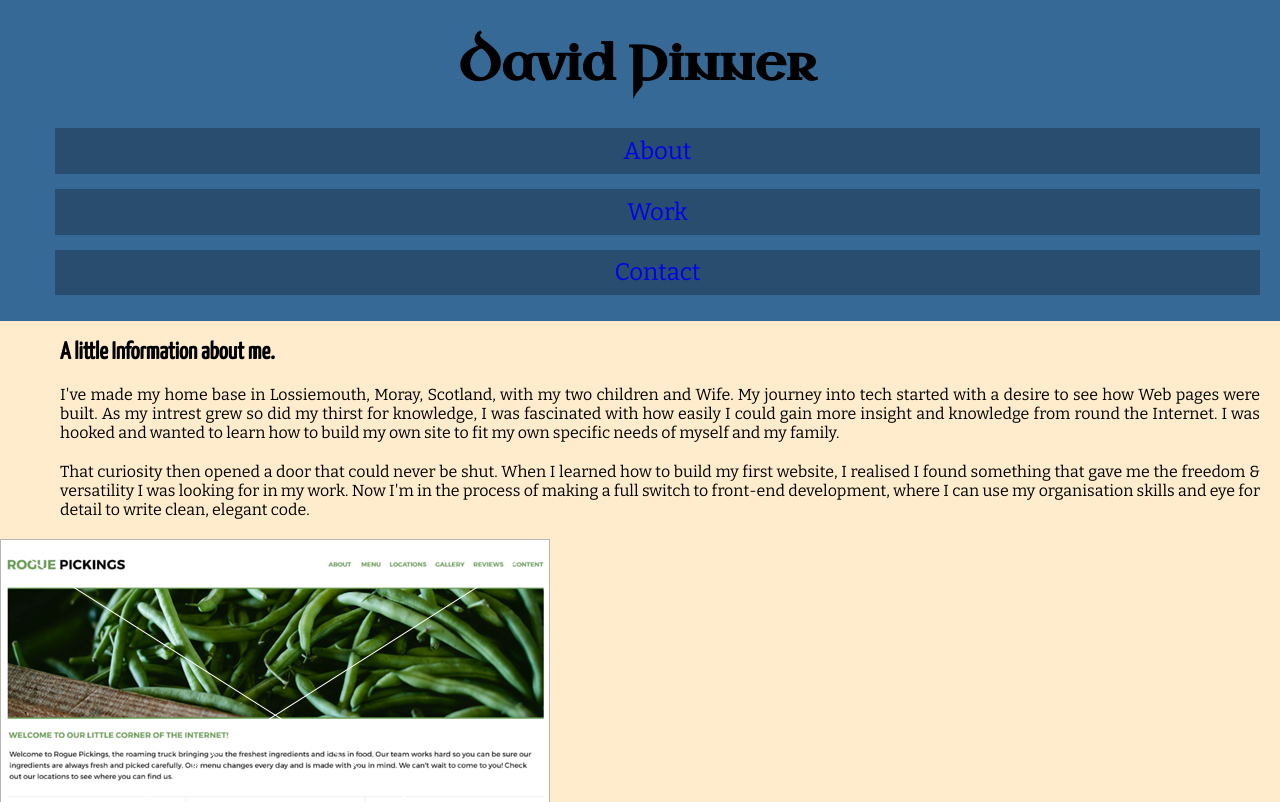
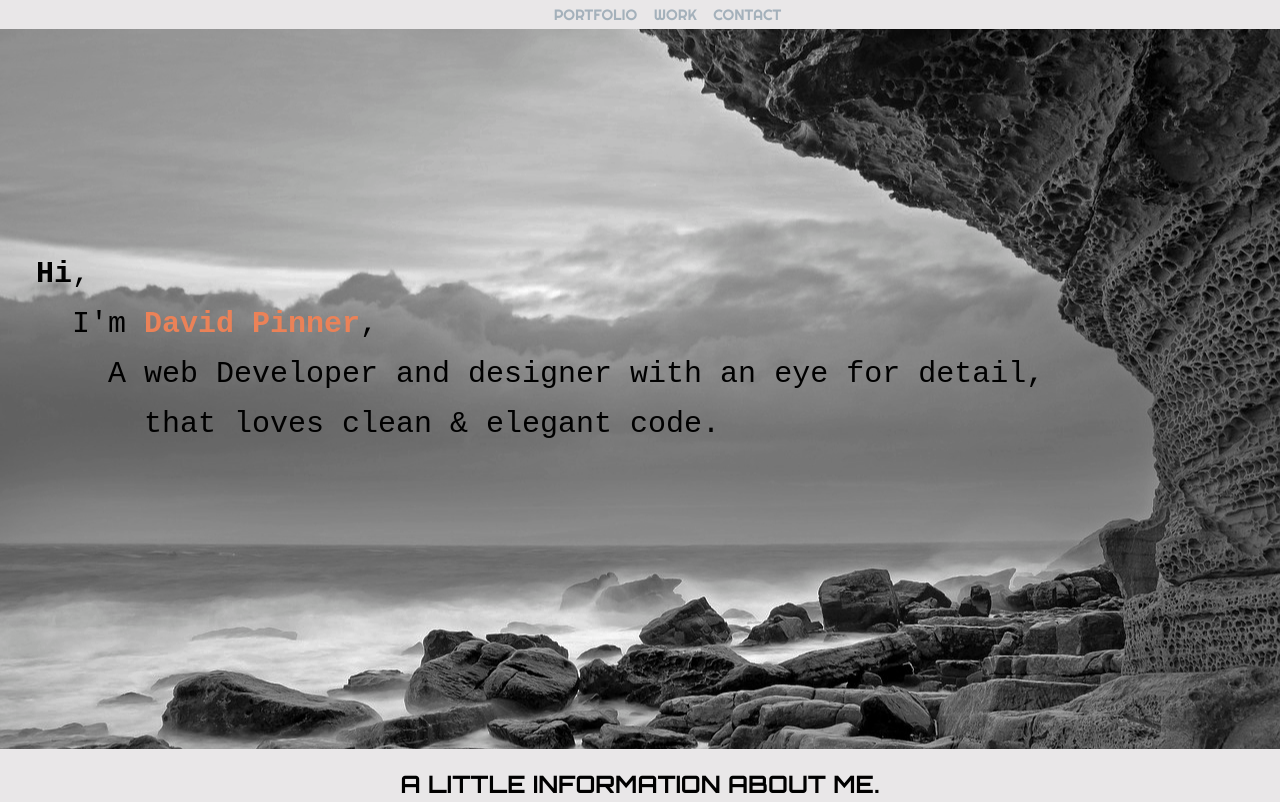
Before and after one commit to Confused212/my-web-site, a plain HTML site: page index.html in a window 1280 px wide. Shown: the top 802 px of the page. Drawn offline with nearby package versions, Linux system fonts and the light colour scheme.

Commit message:
added css styles and pictures, completed the top bit of my page

```diff
--- a/css/stylesheet.css
+++ b/css/stylesheet.css
@@ -1,75 +1,130 @@
-/* main styles */
-
+/************************
+ Main body
+ ************************/
 body {
-      font-family: 'Bitter', serif;
-      background: #FFECCC;
-      max-width: 100%;
+      max-width: 1280px;
+      background: #E9E7E8;
+      font-family: 'Exo', sans-serif;
 }
 
-header {
-        background: #376996;
-        padding: 1px 5px 10px 0;
+/************************
+ styling
+ ************************/
+
+ /*--------- header --------------*/
+
+
+ .links {
+        max-width: 1280px;
         text-align: center;
+        font-family: 'Righteous', cursive;
+        text-transform: uppercase;
+        color: #A4B1BB;
+        font-size: 5px;
 
  }
 
-.main-heading {
-              font-family: 'Uncial Antiqua', cursive;
-              font-weight: normal;
-              font-size: 1.5em;
-              margin-top: 0.3125em;
-}
-
-.links {
-        line-height: 1.875em;
-}
-
  .links li {
-          background-color: #294D6E;
         list-style: none;
-          margin: 0.625em;
-          padding: 0.325em;
-          font-size: 1.5em;
+        display: inline-block;
+        font-size: 15px;
+        padding-left: 15px;
 
 
  }
 
  .links a {
         text-decoration: none;
+        color: #A4B1BB;
+
+ }
+
+
+/*-------- main body ---------*/
+
+.photo {
+      clear: both;
+      margin:0;
+      padding-top: 220px;
+      background-image: url(../Imgs/coast-540123_1280.jpg);
+      height: 500px;
+      background-position: center;
+      background-size: cover;
+
+}
+
+.photo pre {
+        clear: both;
+        text-align: left;
+        font-size: 30px;
+        hight: 500px;
+        line-height: 50px;
+        margin: 0;
+
+}
+
+.photo span {
+          font-weight: bolder;
+}
+
+
+.photo strong {
+            color: #EB8258;
+}
+
+
+
+/*------- about ------------*/
+
+.about {
+  clear: both;
+
 }
 
 .about h2 {
-          font-size: 1.5em;
-          line-height: 1em;
-          clear: both;
-          font-family: 'Yanone Kaffeesatz', sans-serif;
-          margin-left: 60px;
+          text-align: center;
+          text-transform: uppercase;
+          font-family: 'Orbitron', sans-serif;
 }
 
-.about p {
-        margin: 20px 20px 20px 60px;
+.p1,
+.p2 {
+    line-height: 25px;
+    padding: 5px;
     text-align: justify;
-        font-size: 16px;
-
 }
 
-.work {
-      text-align: center;
+.p1 {
+    max-width: 500px;
+    padding-left: 50px;
 }
 
-.work p {
-        margin: 0 60px;
+.p2 {
+    max-width: 500px;
+    padding-left: 100px;
 }
 
-#html p {
-        margin-bottom: 20px;
-        padding-top: 20px;
+
+/*------- portfolio ------------*/
+
+.portfolio h2 {
+            font-family: 'Orbitron', sans-serif;
 }
 
-#css p {
-        margin-bottom: 20px;
+
+/*------- skils ------------*/
+
+#work {
+  clear: both;
 }
 
-#photoshop  p {
-              margin-bottom: 20px;
+
+
+ /************************
+  positioning
+  ************************/
+
+.p1, .p2 {
+        float: left;
+        margin: 2.5px;
 }
--- a/index.html
+++ b/index.html
@@ -5,51 +5,64 @@
         <title>David Pinner | Web Developer Portfolio</title>
         <link rel="stylesheet" href="css/stylesheet.css">
         <link rel="stylesheet" href="css/normalize.css">
-        <link href="https://fonts.googleapis.com/css?family=Bitter|Uncial+Antiqua|Yanone+Kaffeesatz" rel="stylesheet">
+        <link href="https://fonts.googleapis.com/css?family=Dancing+Script:400,700|Exo:400,800|Orbitron:400,700|Permanent+Marker|Righteous" rel="stylesheet">
       </head>
       <body>
-        <div class="Container"> <!--main Div-->
+        <div> <!--main Div-->
             <header>
-                <div class="main-heading">
-                      <h1>David Pinner</h1>
-                </div>
                     <div class="links">
                           <nav>
                                 <ul>
-                                <li><a href="#about">About</a></li>
+                                    <li><a href="#portfolio">portfolio</a></li>
                                     <li><a href="#work">Work</a></li>
                                     <li><a href="#contact">Contact</a></li>
                                 </ul>
                           </nav>
                     </div>
             </header>
+                    <div class="photo">
+<pre>
+  <span>Hi</span>,
+    I'm <strong>David Pinner</strong>,
+      A web Developer and designer with an eye for detail,
+        that loves clean & elegant code.</pre>
+                    </div>
               <main>
                     <article  class="about">
                           <div>
                                 <h2>A little Information about me.</h2>
-                                <p>I've made my home base in Lossiemouth, Moray, Scotland, with my two children and Wife. My journey into tech started with a desire to see how Web pages were built. As my intrest grew so did my thirst for knowledge, I was fascinated with how easily I could gain more insight and knowledge from round the Internet. I was hooked and wanted to learn how to build my own site to fit my own specific needs of myself and my family.</p>
+                                <p class="p1">I've made my home base in Lossiemouth, Moray, Scotland, with my two children and Wife. My journey into tech started with a desire to see how Web pages were built. As my intrest grew so did my thirst for knowledge, I was fascinated with how easily I could gain more insight and knowledge from round the Internet. I was hooked and wanted to learn how to build my own site to fit the specific needs of myself and my family.</p>
 
-                                <p>That curiosity then opened a door that could never be shut. When I learned how to build my first website, I realised I found something that gave me the freedom & versatility I was looking for in my work. Now I'm in the process of making a full switch to front-end development, where I can use my organisation skills and eye for detail to write clean, elegant code.</p>
+                                <p class="p2">That curiosity then opened a door that could never be shut. When I learned how to build my first website, I realised I found something that gave me the freedom & versatility I was looking for in my work. Now I'm in the process of making a full switch to front-end development, where I can use my organisation skills and eye for detail to write clean, elegant code.</p>
                           </div>
                     </article>
-                    <article class="portfolio">
+                    <article id="portfolio">
                             <div id="rogue">
                                   <img src="imgs/rogue.png" alt="rogue web site">
+                                  <div class="text-rouge">
                                         <h2>Rogue Pickings WebSite</h2>
                                         <p>You can trust me to take a designer's PSD and quickly & accurately convert it into a webpage that is pixel-perfect match.</p>
                                   </div>
+
+                            </div>
                             <div id="holstee">
                                   <img src="imgs/holsten-project.png" alt="holsten manifesto">
+                                  <div class="text-holstee">
                                         <h2>Holstee Manifesto</h2>
                                         <p>I pride myself on writing CSS that is easy to read and build on. I focus on keeping my CSS lean and fast to load, and I make it a habit to stay up to date on current best practices.</p>
                                   </div>
+
+                            </div>
                             <div id="jubilee">
                                   <img src="imgs/jubilee.png" alt="jubilee austin" />
+                                  <div class="text-jubilee">
                                         <h2>Jubilee Austen Project.</h2>
                                         <p>My focus is writing clean, well-formatted, semantic HTML5 by hand to make sure that the content is easy to read, easy to collaborate, trouble-shoot and accessible.</p>
                                   </div>
+
+                            </div>
                     </article>
-                    <article class="work">
+                    <article id="work">
                             <div id="html">
                                   <img src="imgs/html-icon.png" alt="html icon" />
                                   <h2>Hand coded HTML.</h2>
@@ -66,7 +79,7 @@
                                   <p>You can trust me to take a designer's PSD and quickly & accurately convert it into a webpage that is pixel-perfect match.</p>
                             </div>
                     </article>
-                    <article class="contact">
+                    <article id="contact">
                               <div id="email">
                                     <h2>If you would like to know more</h2>
                                         <p><a href="mailto:davepin212@gmail.com">
```
Also changed, not shown: imgs/coast-540123_1280.jpg (added), imgs/holsten-project.png. Lines whose indentation alone changed are shown as unchanged.
